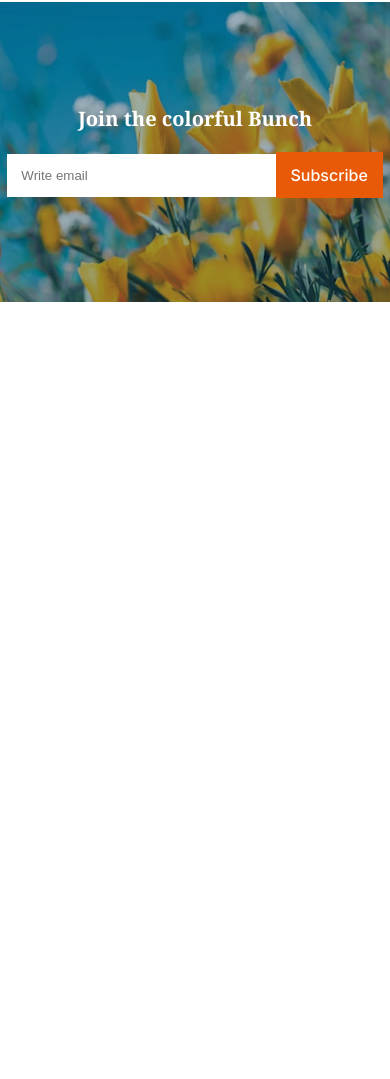
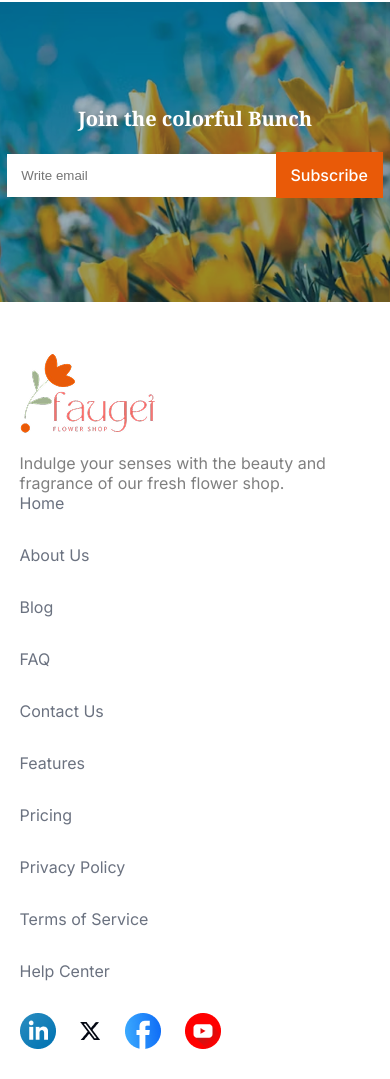
Before and after one commit to Shakil-Monjur/responsive-flowers-web2, a plain HTML site: page index.html in a window 390 px wide. Shown: the part 4119-5198 px from the top of the page. Before the commit the page ends 4421 px from the top, so only its background shows below. Drawn offline with Linux system fonts and the light colour scheme.

Commit message:
footer section design with responsive

```diff
--- a/index.html
+++ b/index.html
@@ -176,9 +176,47 @@
     </main>
 
     <footer>
+        <div class="footer-right">
+            <div class="logo">
+                <img src="assets/logo.png" alt="">
+                <p class="inter-font text-color-2">Indulge your senses with the beauty and fragrance of our fresh flower
+                    shop. </p>
+            </div>
 
+            <div class="fot-nav display-type">
+                <div class="footer-nav1">
+                    <ul class="inter-font gray">
+                        <li>Home</li>
+                        <li>About Us</li>
+                        <li>Blog</li>
+                        <li>FAQ</li>
+                        <li>Contact Us</li>
+                    </ul>
+                </div>
+            </div>
+        </div>
+        <div class="footer-left">
+            <div class="footer-nav2">
+                <ul class="inter-font gray">
+                    <li>Features</li>
+                    <li>Pricing</li>
+                    <li>Privacy Policy</li>
+                    <li>Terms of Service</li>
+                    <li>Help Center</li>
+                </ul>
+            </div>
+            <div class="social-icon">
+                <img src="assets/icon-linkedin.png" alt="">
+                <img src="assets/icon-twitter.png" alt="">
+                <img src="assets/icon-facebook.png" alt="">
+                <img src="assets/icon-youtube.png" alt="">
+            </div>
+        </div>
     </footer>
 
 </body>
 
+
+
+
 </html>
--- a/styles.css
+++ b/styles.css
@@ -46,6 +46,9 @@
 
 .title-color {
     color: #E95A08;
+}
+.gray{
+    color:#6B7280;
 }
 
 
@@ -372,7 +375,60 @@ header {
 }
 
 
+
+
 /* Footer Section Style */
+footer{
+    display: grid;
+    grid-template-columns: repeat(2,1fr);
+    align-items: flex-start;
+    max-width:1140px;
+    margin: auto;
+    box-sizing: border-box;
+    gap:160.67px;
+    margin-top: 50px;
+    margin-bottom:30px;
+
+}
+.logo{
+    max-width: 359px;
+}
+.logo img{
+    max-width:135px;
+    margin-bottom: 16px;
+}
+.logo p{
+    font-size: 1.375rem;
+}
+.footer-nav1 li,.footer-nav2 li{
+    font-size: 1rem;
+    list-style: none;
+    margin-bottom:32px;
+}
+.social-icon{
+    max-width:36px;
+    display: flex;
+    justify-content: space-between;
+    align-items: center;
+    gap:24px;
+}
+
+.footer-left{
+    display:flex;
+    align-items: flex-start;
+    gap:160.67px;
+    position:left;
+
+}
+
+.footer-right{
+    display:flex;
+    align-items:flex-start;
+    gap:160.67px;
+
+}
+
+
 
 
 
@@ -648,7 +704,7 @@ header {
         max-width: 100%;
     }
      .join {
-       background-image: url(assets/news-letter-bg.png);
+    background-image: url(assets/news-letter-bg.png);
     background-repeat: no-repeat;
     background-size:cover;
     background-position: center;
@@ -686,5 +742,51 @@ header {
 
 
 
+    /* Footer Section Style */
+footer{
+    display: block;
+    align-items: flex-start;
+    max-width:90%;
+    margin: auto;
+    box-sizing: border-box;
+    margin-top: 50px;
+    margin-bottom:30px;
 
 }
+.logo{
+    width:100%;
+}
+.logo img{
+    max-width:180px;
+    margin-bottom: 14px;
+}
+.logo p{
+    font-size: 1rem;
+}
+.footer-nav1 li,.footer-nav2 li{
+    font-size: 1rem;
+    list-style: none;
+    margin-bottom:32px;
+}
+.social-icon{
+    max-width:36px;
+    display: flex;
+    justify-content: space-between;
+    align-items: center;
+    gap:24px;
+}
+
+.footer-left{
+    display:block;
+}
+
+.footer-right{
+    display:block;
+
+
+}
+
+
+
+
+}
```
